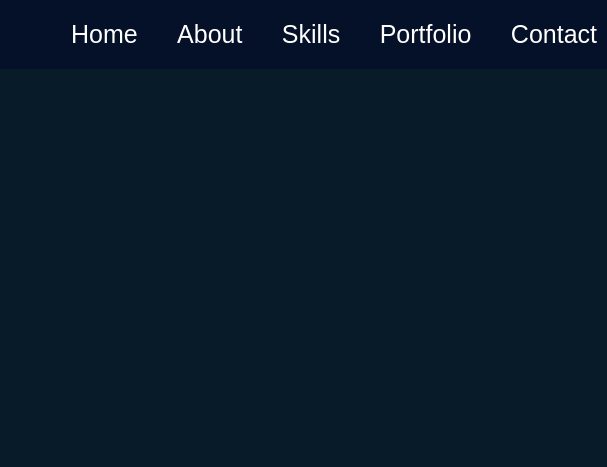
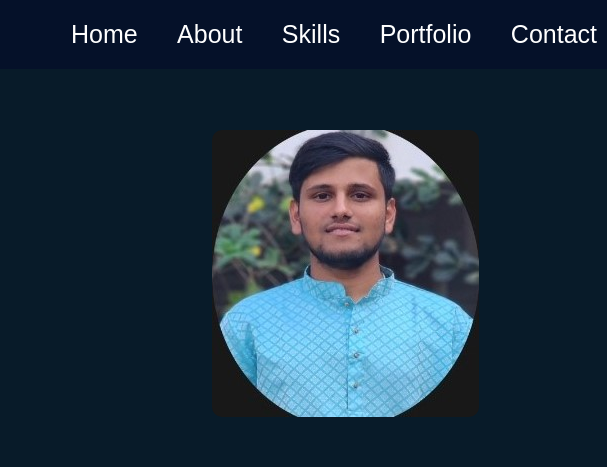
Before and after one commit to prabhugouda48/My-portfolio, a plain HTML site: page index.html in a window 1280 px wide. Shown: the top 467 px of the page, 673-1280 px from the left. Drawn offline with nearby package versions, Linux system fonts and the light colour scheme.

Commit message:
Update index.html

```diff
--- a/index.html
+++ b/index.html
@@ -60,7 +60,7 @@
         </div>
 
         <div class="home-img2">
-             <br><br><img src="about1.png" alt="">
+             <br><br><img src="about1.jpg" alt="">
         </div>
 
     </section>
@@ -70,7 +70,7 @@
 
         <div class="about-img">
 
-            <img src="about1.png" alt="about">
+            <img src="about2.jpg" alt="about">
 
         </div>
 
```
